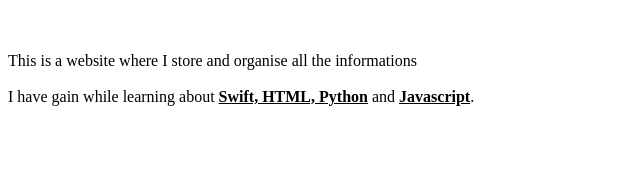
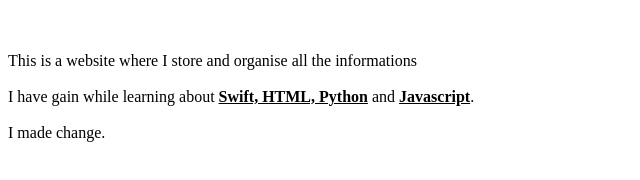
Before and after one commit to justicewisekim/web_tut_css, a plain HTML site: page index.html in a window 1280 px wide. Shown: the part 470-650 px from the top of the page, without its empty margins (0-640 px from the left). Drawn offline with Linux system fonts and the light colour scheme.

Commit message:
test after downloading GitHub desktip
test after downloading GitHub desktip

```diff
--- a/index.html
+++ b/index.html
@@ -17,6 +17,7 @@
   <p style="margin-top:50px;">
   This is a website where I store and organise all the informations<br><br>
   I have gain while learning about <strong><u>Swift, HTML, Python</u></strong> and <strong><u>Javascript</u></strong>.<br><br>
+  I made change.
   </p>
 </body>
 </html>
```
Also changed, not shown: 1 other file.
